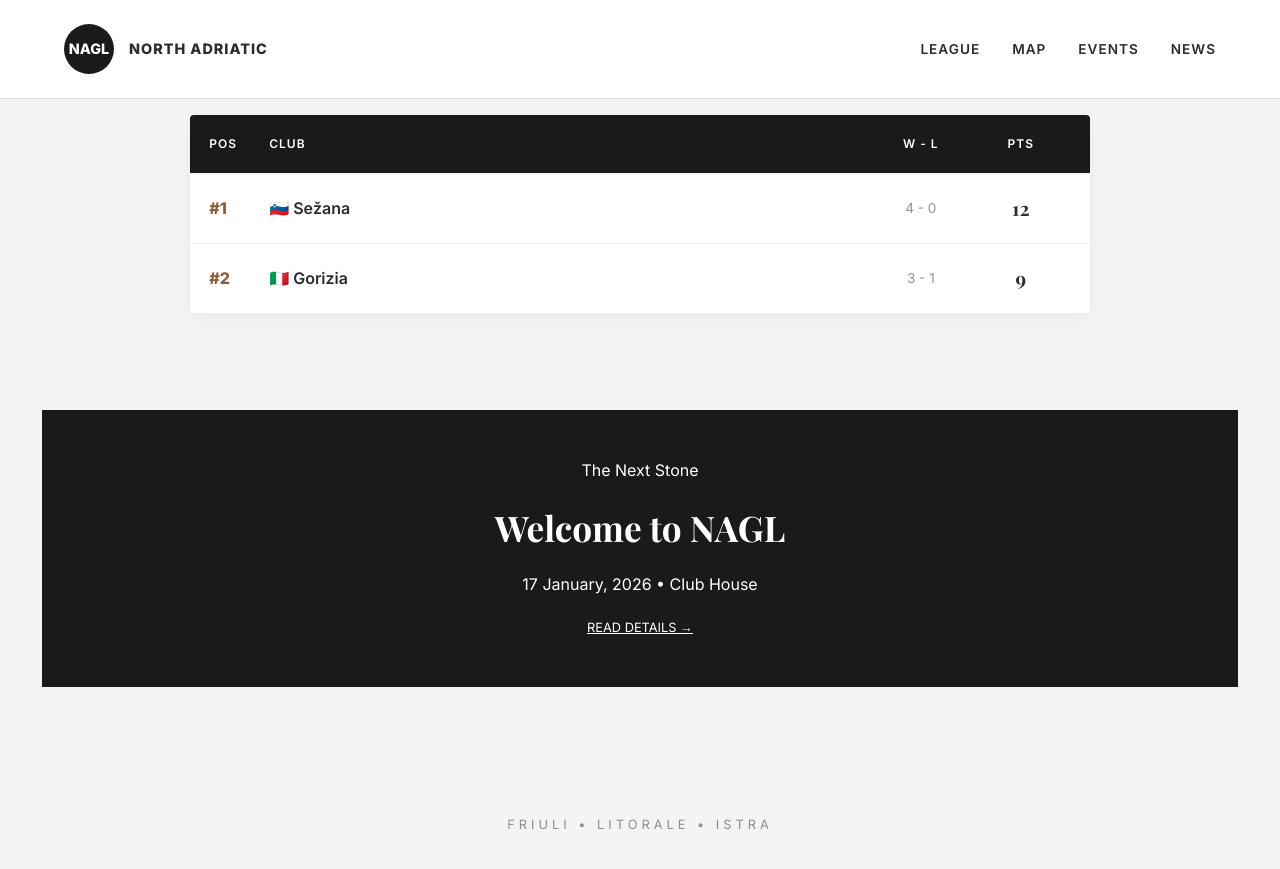
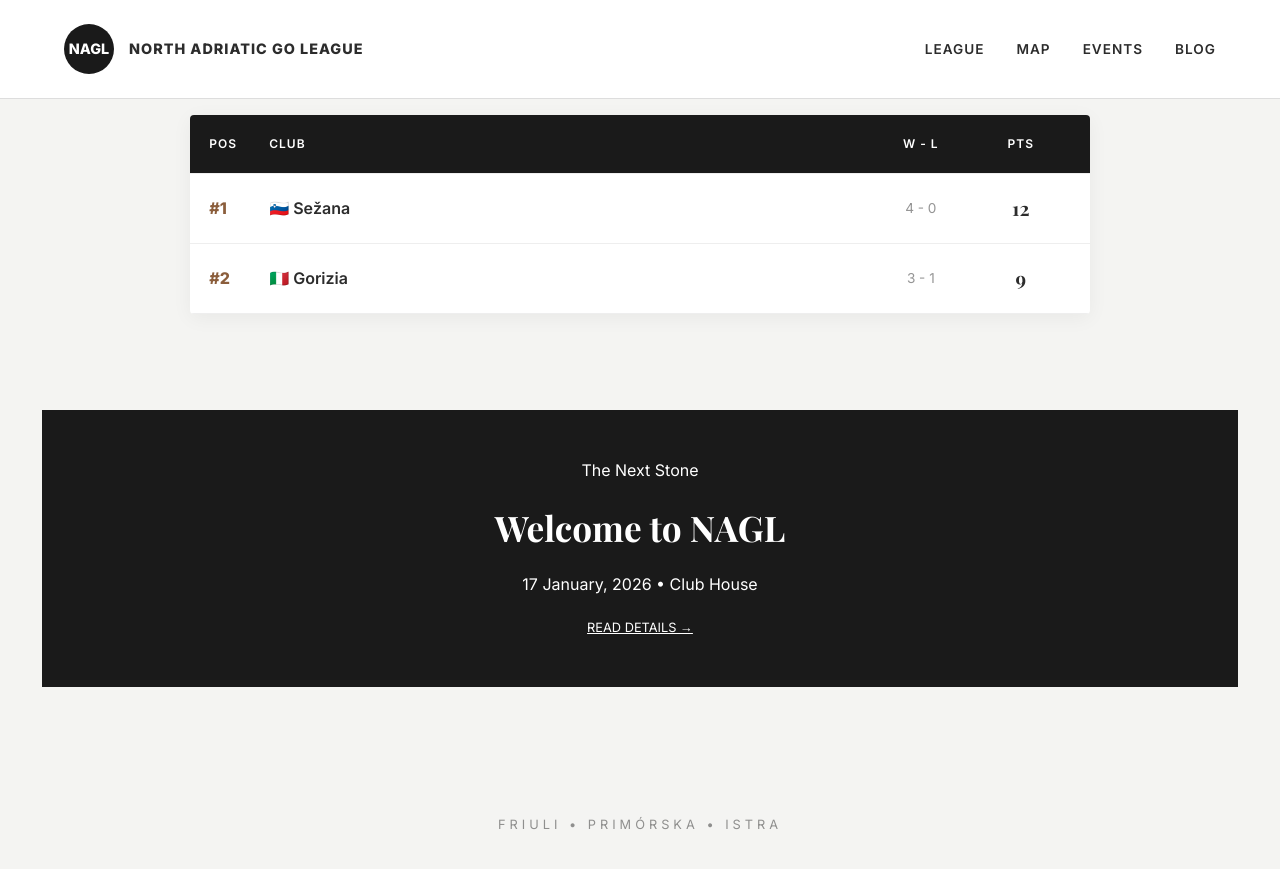
Before and after one commit to North-Adriatic-Go-League/north-adriatic-go-league.github.io, a Jekyll site: the page built from index.md, in a window 1280 px wide and 900 px high, scrolled down 939 px. Shown: the top 869 px of the window. Built offline with Jekyll 4.4.1, drawn with Linux system fonts in a browser that asks for light colours; some web fonts are replaced.

Commit message:
Update default.html

```diff
--- a/_layouts/default.html
+++ b/_layouts/default.html
@@ -12,20 +12,20 @@
     <nav>
         <div class="logo-container">
             <div class="logo-circle">NAGL</div>
-            <div class="logo-text">NORTH ADRIATIC</div>
+            <div class="logo-text">NORTH ADRIATIC GO LEAGUE</div>
         </div>
         <ul>
             <li><a href="{{ '/' | relative_url }}">League</a></li>
             <li><a href="#">Map</a></li>
             <li><a href="#">Events</a></li>
-            <li><a href="{{ '/news/' | relative_url }}">News</a></li>
+            <li><a href="{{ '/news/' | relative_url }}">Blog</a></li>
         </ul>
     </nav>
 
     {{ content }}
 
     <footer>
-        Friuli • Litorale • Istra
+        Friuli • Primórska • Istra
     </footer>
 
 </body>
```
